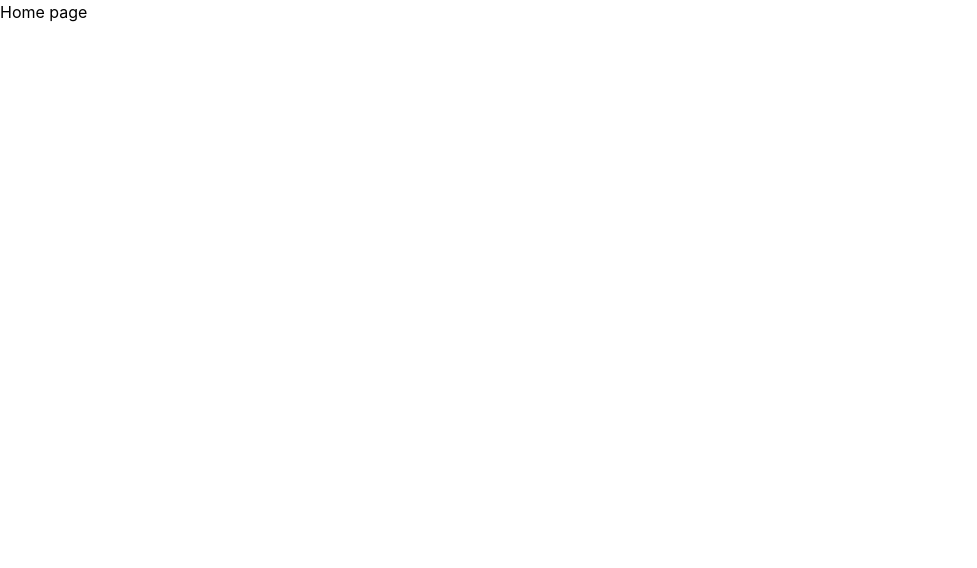
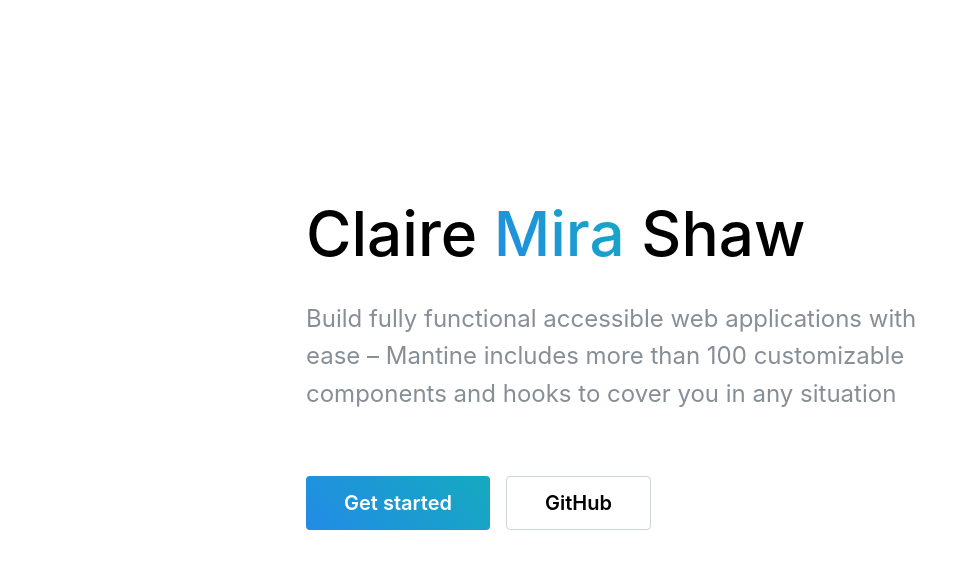
Before and after one commit to clairemira/miranova, a Next.js app: page / in a window 1280 px wide. Shown: the top 568 px of the page, without its empty margins (0-977 px from the left). Built offline with nearby package versions, Linux system fonts and the light colour scheme.

Commit message:
Initial commit

```diff
--- a/app/page.tsx
+++ b/app/page.tsx
@@ -1,3 +1,5 @@
+import { HeroTitle } from "../components/HeroTitle/HeroTitle";
+
 export default function HomePage() {
-  return <div>Home page</div>;
+  return <HeroTitle />;
 }
--- /dev/null
+++ b/components/HeroTitle/HeroTitle.module.css
@@ -0,0 +1,61 @@
+.wrapper {
+  position: relative;
+  box-sizing: border-box;
+  background-color: light-dark(var(--mantine-color-white), var(--mantine-color-dark-8));
+}
+
+.inner {
+  position: relative;
+  padding-top: 200px;
+  padding-bottom: 120px;
+
+  @media (max-width: $mantine-breakpoint-sm) {
+    padding-bottom: 80px;
+    padding-top: 80px;
+  }
+}
+
+.title {
+  font-family: Outfit, var(--mantine-font-family);
+  font-size: 62px;
+  font-weight: 500;
+  line-height: 1.1;
+  margin: 0;
+  padding: 0;
+  color: light-dark(var(--mantine-color-black), var(--mantine-color-white));
+
+  @media (max-width: $mantine-breakpoint-sm) {
+    font-size: 42px;
+    line-height: 1.2;
+  }
+}
+
+.description {
+  margin-top: var(--mantine-spacing-xl);
+  font-size: 24px;
+
+  @media (max-width: $mantine-breakpoint-sm) {
+    font-size: 18px;
+  }
+}
+
+.controls {
+  margin-top: calc(var(--mantine-spacing-xl) * 2);
+
+  @media (max-width: $mantine-breakpoint-sm) {
+    margin-top: var(--mantine-spacing-xl);
+  }
+}
+
+.control {
+  height: 54px;
+  padding-left: 38px;
+  padding-right: 38px;
+
+  @media (max-width: $mantine-breakpoint-sm) {
+    height: 54px;
+    padding-left: 18px;
+    padding-right: 18px;
+    flex: 1;
+  }
+}
--- /dev/null
+++ b/components/HeroTitle/HeroTitle.tsx
@@ -0,0 +1,44 @@
+import { Button, Container, Group, Text } from '@mantine/core';
+import classes from './HeroTitle.module.css';
+
+export function HeroTitle() {
+  return (
+    <div className={classes.wrapper}>
+      <Container size={700} className={classes.inner}>
+        <h1 className={classes.title}>
+          Claire{' '}
+          <Text component="span" variant="gradient" gradient={{ from: 'blue', to: 'cyan' }} inherit>
+            Mira
+          </Text>{' '}
+          Shaw
+        </h1>
+
+        <Text className={classes.description} color="dimmed">
+          Build fully functional accessible web applications with ease – Mantine includes more than
+          100 customizable components and hooks to cover you in any situation
+        </Text>
+
+        <Group className={classes.controls}>
+          <Button
+            size="xl"
+            className={classes.control}
+            variant="gradient"
+            gradient={{ from: 'blue', to: 'cyan' }}
+          >
+            Get started
+          </Button>
+
+          <Button
+            component="a"
+            href="https://github.com/mantinedev/mantine"
+            size="xl"
+            variant="default"
+            className={classes.control}
+          >
+            GitHub
+          </Button>
+        </Group>
+      </Container>
+    </div>
+  );
+}
```
Also changed, not shown: package.json (+4 -3 lines), next-env.d.ts, 2 other files (tests, documents, lock files or other folders).
